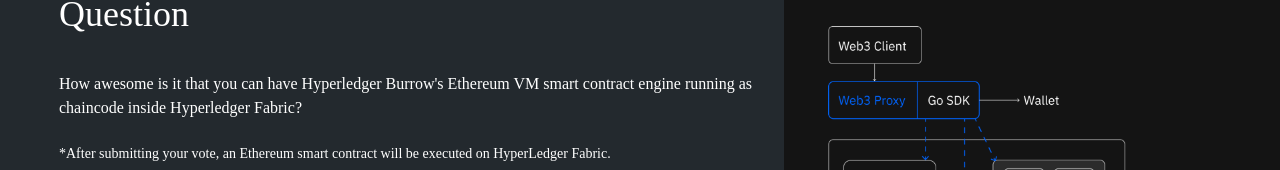
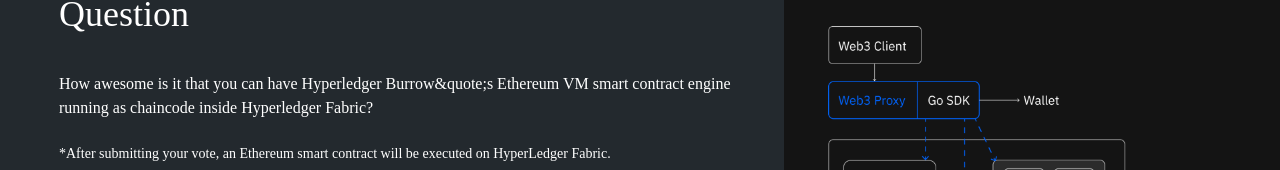
Before and after one commit to IBM/hyperledger-fabric-evm-demo, a React (Create React App) app: page /vote in a window 1280 px wide. Shown: the part 130-300 px from the top of the page. Built offline with nearby package versions, Linux system fonts and the light colour scheme; a web font is replaced by a local one.

Commit message:
add more memory
also fix markup error

```diff
--- a/manifest.yml
+++ b/manifest.yml
@@ -1,5 +1,5 @@
 applications:
 - name: fabric-evm-demo
-  memory: 512M
+  memory: 1024M
   buildpack: sdk-for-nodejs
   command: npm start
--- a/src/Vote.js
+++ b/src/Vote.js
@@ -76,7 +76,7 @@
             </Link>
             <h1 className="ibm-light">Question</h1>
             <p>
-              How awesome is it that you can have Hyperledger Burrow's
+              How awesome is it that you can have Hyperledger Burrow&quote;s
               Ethereum VM smart contract engine running as chaincode
               inside Hyperledger Fabric?
             </p>
```
